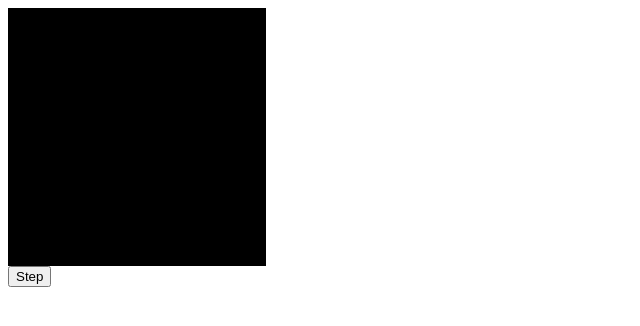
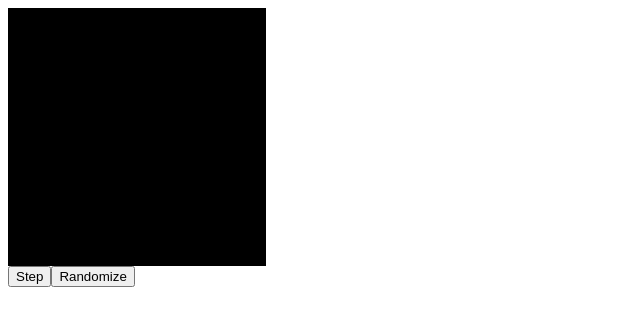
Before and after one commit to Cabidge/game-of-life, a Vue app: page / in a window 1280 px wide. Shown: the top 326 px of the page, without its empty margins (0-640 px from the left). Built offline with nearby package versions, Linux system fonts and the light colour scheme.

Commit message:
Added randomize button

```diff
--- a/src/components/GameBoard.vue
+++ b/src/components/GameBoard.vue
@@ -9,6 +9,7 @@
         />
     </div>
     <button @click="updateCells">Step</button>
+    <button @click="randomize">Randomize</button>
 </template>
 
 <script lang="ts">
@@ -63,6 +64,9 @@ export default defineComponent({
             }
             this.areAlive = newAlives;
         },
+        randomize() {
+            this.areAlive = this.areAlive.map(() => Math.random() < 0.5);
+        },
         rawIndex(x: number, y: number) {
             return y * this.width + x;
         },
```
